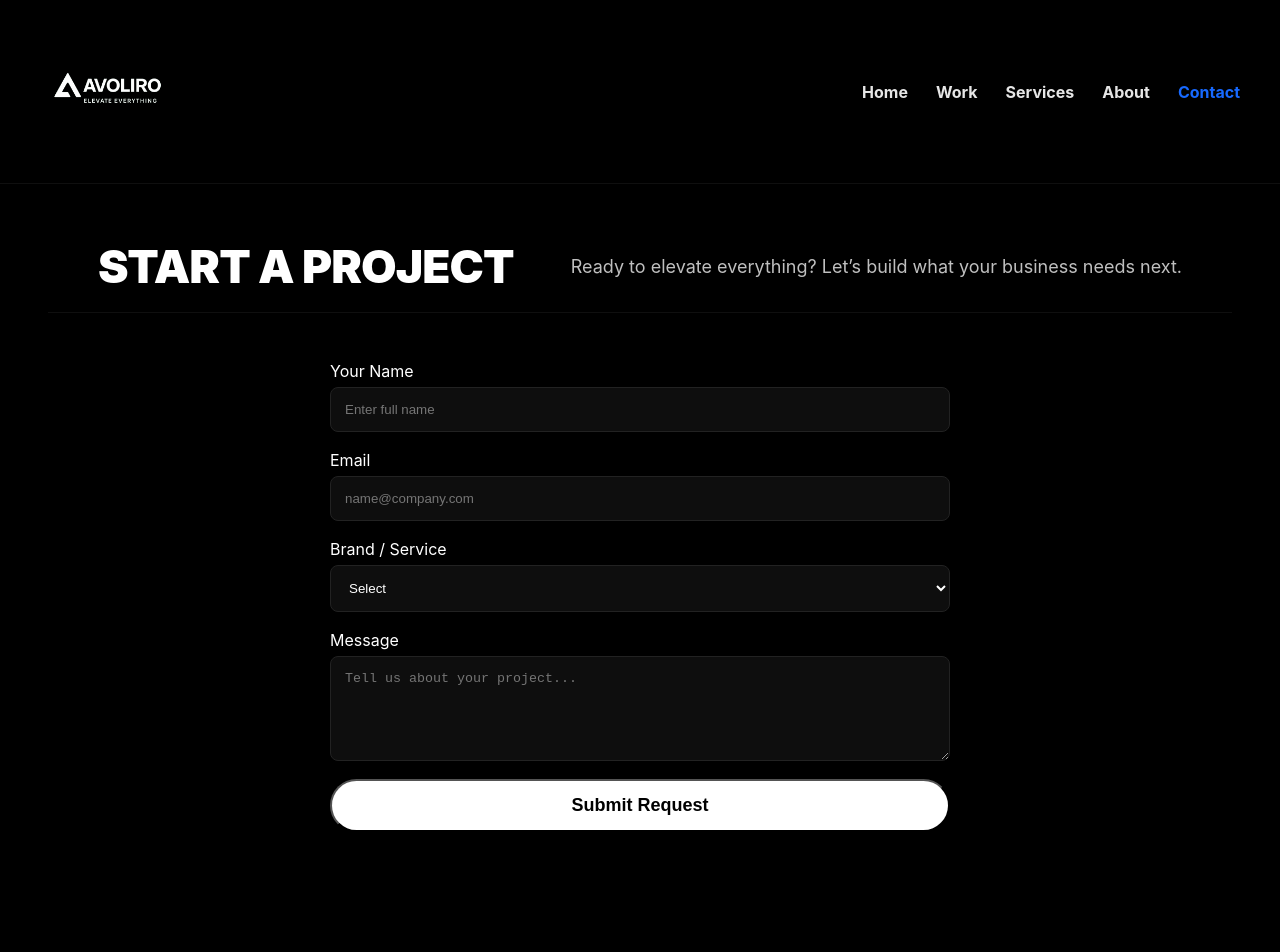
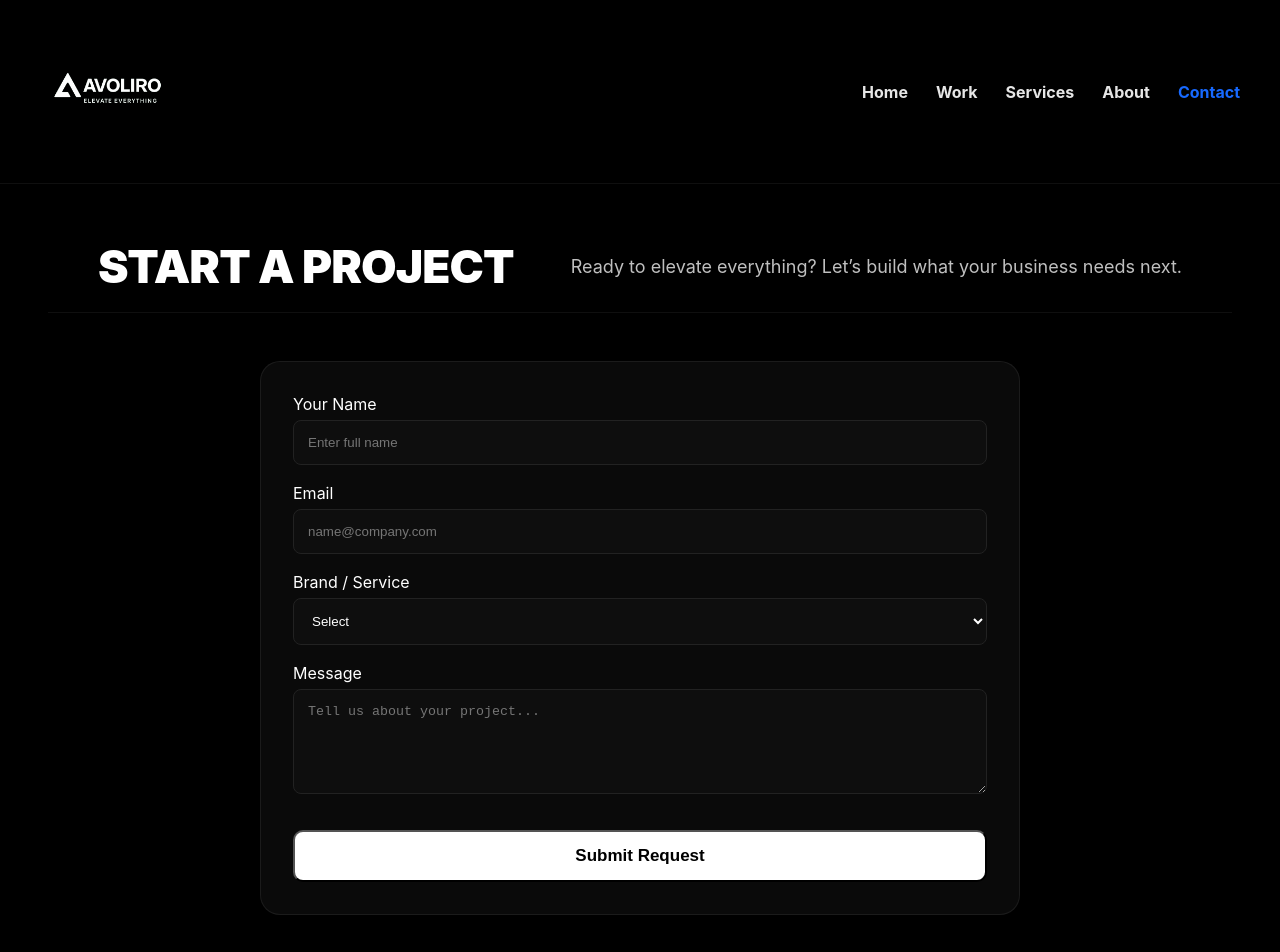
Before and after one commit to FABgaming-lol/AVOLIRO, a React (Vite) app: page /contact in a window 1280 px wide. Shown: the top 952 px of the page. Built offline with nearby package versions, Linux system fonts and the light colour scheme.

Commit message:
Update Contact.jsx

```diff
--- a/src/pages/Contact.jsx
+++ b/src/pages/Contact.jsx
@@ -1,33 +1,62 @@
 import React from "react";
+import { motion } from "framer-motion";
 
 export default function Contact() {
+  const fadeUp = {
+    hidden: { opacity: 0, y: 30 },
+    visible: { opacity: 1, y: 0 },
+  };
+
   return (
     <div className="page-shell">
-      <header className="section-header">
+      {/* Header */}
+      <motion.header
+        className="section-header"
+        initial="hidden"
+        animate="visible"
+        transition={{ duration: 0.6 }}
+        variants={fadeUp}
+      >
         <h2 className="section-title">Start a Project</h2>
         <p className="section-desc">
           Ready to elevate everything? Let’s build what your business needs next.
         </p>
-      </header>
+      </motion.header>
 
-      <form
+      {/* Contact Form */}
+      <motion.form
         className="contact-form"
+        style={{
+          maxWidth: "760px",
+          width: "100%",
+          marginTop: "40px",
+          padding: "32px",
+          borderRadius: "20px",
+          background: "rgba(255,255,255,0.04)",
+          border: "1px solid rgba(255,255,255,0.07)",
+        }}
+        initial="hidden"
+        whileInView="visible"
+        viewport={{ once: true }}
+        transition={{ duration: 0.55, staggerChildren: 0.12 }}
+        variants={fadeUp}
         onSubmit={(e) => {
           e.preventDefault();
           alert("Thank you! We will get back to you shortly.");
         }}
       >
-        <div className="field">
+        {/* Field Groups */}
+        <motion.div className="field" variants={fadeUp}>
           <label>Your Name</label>
           <input required type="text" placeholder="Enter full name" />
-        </div>
+        </motion.div>
 
-        <div className="field">
+        <motion.div className="field" variants={fadeUp}>
           <label>Email</label>
           <input required type="email" placeholder="name@company.com" />
-        </div>
+        </motion.div>
 
-        <div className="field">
+        <motion.div className="field" variants={fadeUp}>
           <label>Brand / Service</label>
           <select required>
             <option value="">Select</option>
@@ -36,17 +65,29 @@ export default function Contact() {
             <option value="inkforge-rebrand">InkForge — Rebranding</option>
             <option value="inkforge-graphic">InkForge — Graphic Design</option>
           </select>
-        </div>
+        </motion.div>
 
-        <div className="field">
+        <motion.div className="field" variants={fadeUp}>
           <label>Message</label>
           <textarea rows="5" placeholder="Tell us about your project..."></textarea>
-        </div>
+        </motion.div>
 
-        <button type="submit" className="btn-primary">
+        <motion.button
+          type="submit"
+          className="btn-primary"
+          variants={fadeUp}
+          style={{
+            marginTop: "18px",
+            width: "100%",
+            padding: "14px",
+            fontSize: "17px",
+            borderRadius: "10px",
+            fontWeight: "600",
+          }}
+        >
           Submit Request
-        </button>
-      </form>
+        </motion.button>
+      </motion.form>
     </div>
   );
 }
```
